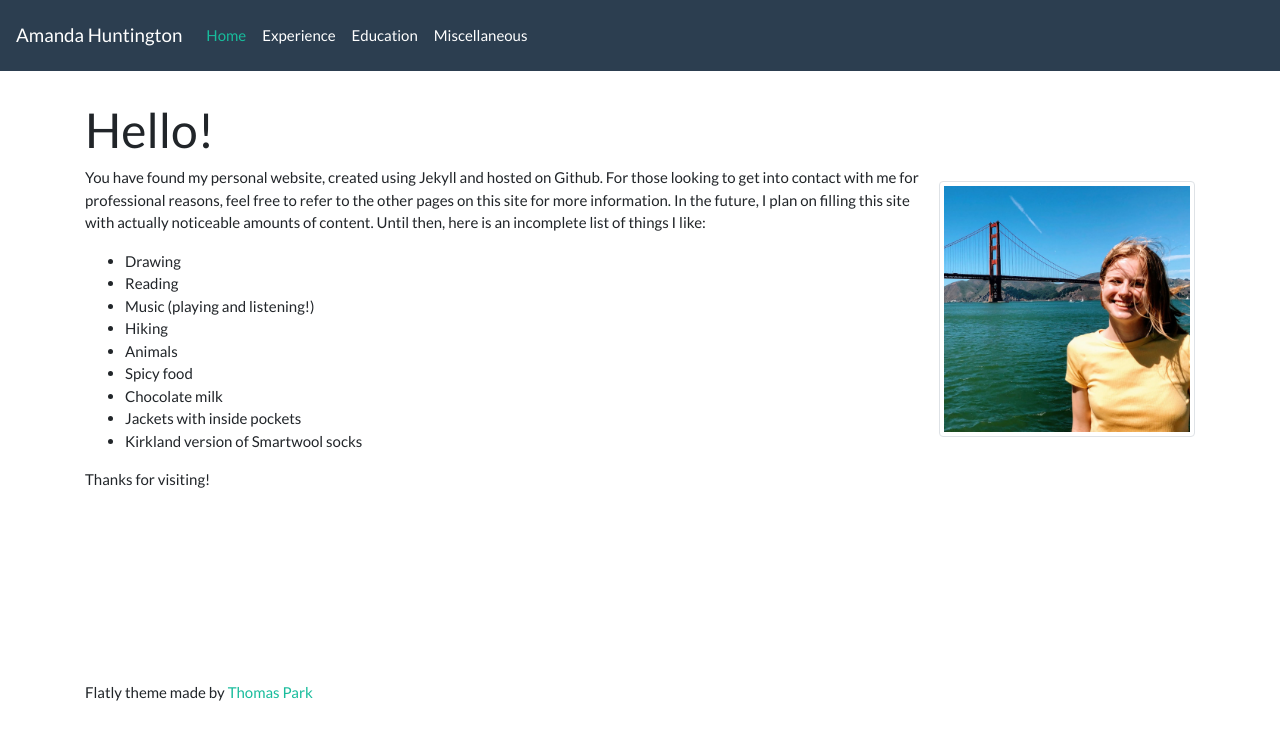
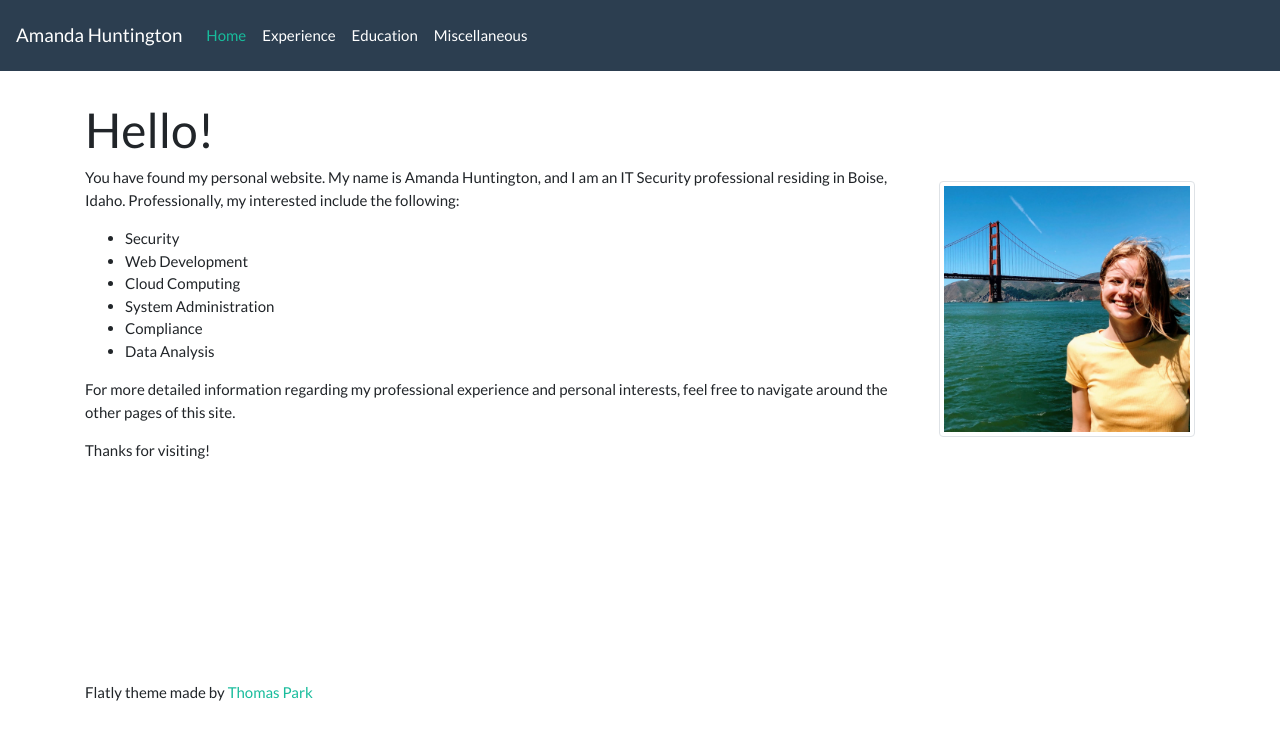
Before and after one commit to anhuntington/anhuntington.github.io, a Jekyll site: the page built from index.html, in a window 1280 px wide. Shown: the top 740 px of the page. Built offline with Jekyll 4.4.1, drawn with Linux system fonts in a browser that asks for light colours.

Commit message:
Update index.html

```diff
--- a/index.html
+++ b/index.html
@@ -10,19 +10,19 @@ order: 1
 <div style="min-height: 500px">
   <img class="img-thumbnail me" src="assets/me.jpg"/>
   <p>
-    You have found my personal website, created using Jekyll and hosted on Github. For those looking to get into contact with me for professional reasons, feel free to refer to the other pages on this site for more information. In the future, I plan on filling this site with actually noticeable amounts of content. Until then, here is an incomplete list of things I like:
+    You have found my personal website. My name is Amanda Huntington, and I am an IT Security professional residing in Boise, Idaho. Professionally, my interested include the following:
   </p>
   <ul>
-    <li >Drawing</li>
-    <li >Reading</li>
-    <li >Music (playing and listening!)</li>
-    <li >Hiking</li>
-    <li >Animals</li>
-    <li >Spicy food</li>
-    <li >Chocolate milk</li>
-    <li >Jackets with inside pockets</li>
-    <li >Kirkland version of Smartwool socks</li>
+    <li >Security</li>
+    <li >Web Development</li>
+    <li >Cloud Computing</li>
+    <li >System Administration</li>
+    <li >Compliance</li>
+    <li >Data Analysis</li>
   </ul>
+  <p>
+    For more detailed information regarding my professional experience and personal interests, feel free to navigate around the other pages of this site.
+  </p>
   <p>
     Thanks for visiting!
   </p>
```
